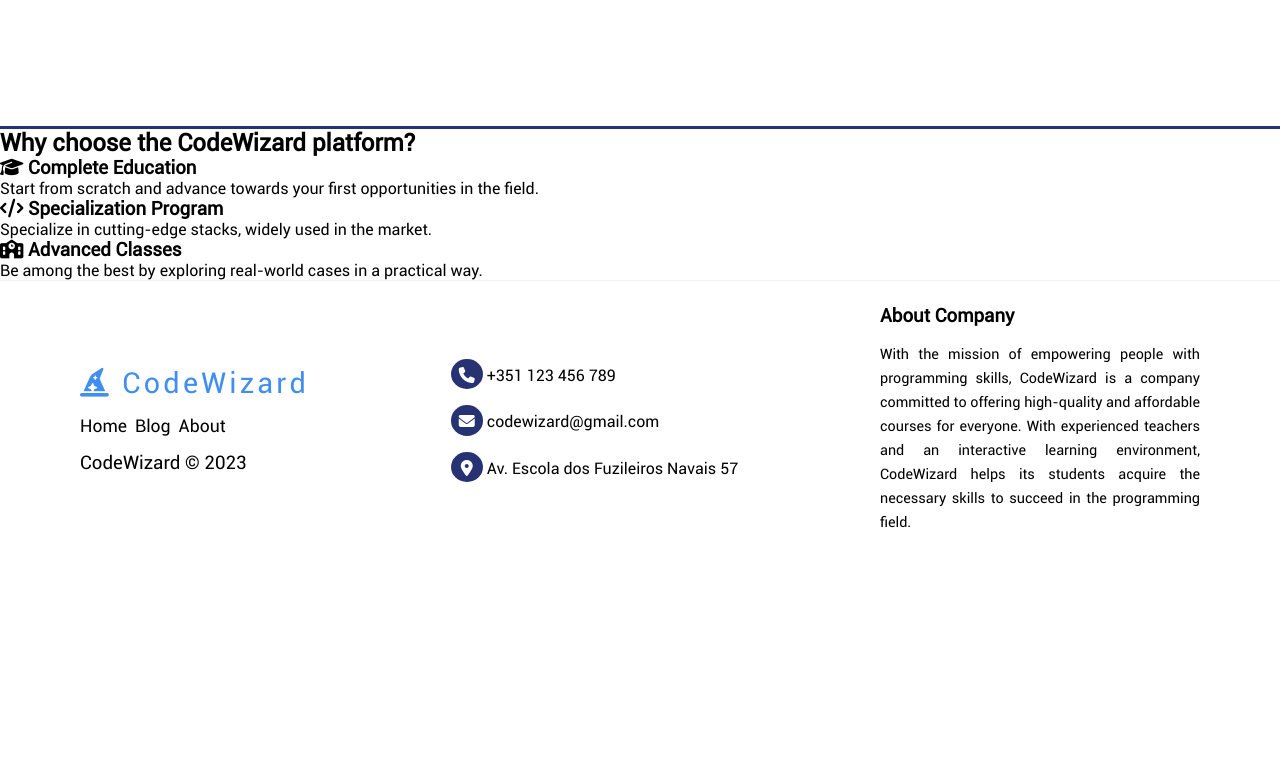
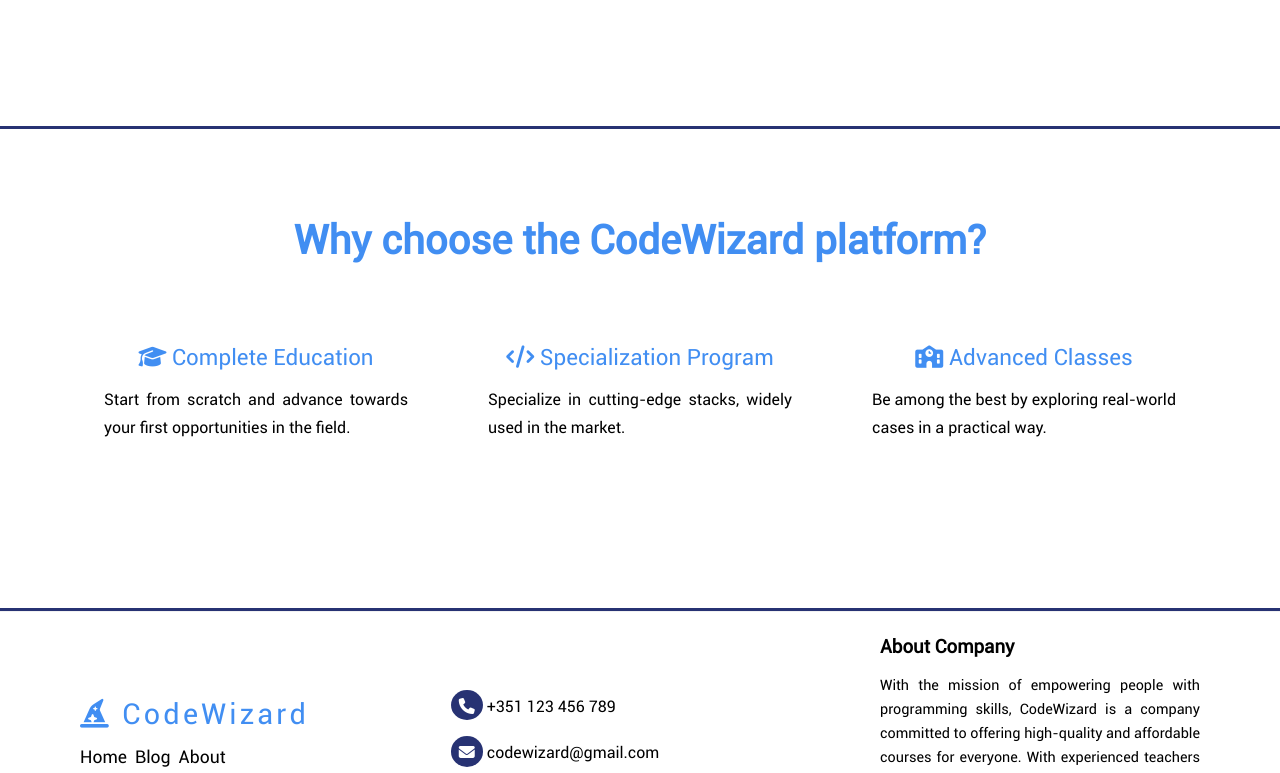
Before and after one commit to Victorceloss/code-wizard, a React (Vite) app in the folder frontend/: page / in a window 1280 px wide. Shown: the part 760-1533 px from the top of the page. Before the commit the page ends 1319 px from the top, so only its background shows below. Built offline with nearby package versions, Linux system fonts and the light colour scheme.

Commit message:
:lipstick: style: Adding Styles to the Home

```diff
--- a/frontend/src/styles/home.css
+++ b/frontend/src/styles/home.css
@@ -11,7 +11,8 @@
 }
 
 .section-info,
-.section-image {padding: 2.5rem;}
+.section-image,
+.section-plataform {padding: 2.5rem;}
 
 .section-image {
   display: flex;
@@ -92,3 +93,46 @@
   background-color: var(--Title);
   border-bottom-left-radius: 50%;
 }
+
+.section-plataform {  border-bottom: 0.2rem solid var(--Title);}
+
+.plataform-title {
+  margin: 1.5rem 0;
+  padding: 1.5rem 0;
+
+  font-size: 2.5rem;
+  text-align: center;
+  color: var(--Title_Two);
+}
+
+.plataform-services {
+  margin: 3.0rem 0;
+
+  display: flex;
+  flex-direction: row;
+  align-items: flex-start;
+  justify-content: center;
+}
+
+.plataform-div {
+  width: 20rem;
+  height: 11.5rem;
+  margin: 0 2.0rem;
+}
+
+.plataform-div-title {
+  padding: 0.5rem;
+
+  font-size: 1.4rem;
+  text-align: center;
+  font-weight: normal;
+  color: var(--Title_Two);
+}
+
+.plataform-div-description {
+  padding: 0.5rem;
+
+  font-size: 1.0rem;
+  text-align: justify;
+  line-height: 1.7rem;
+}
```
